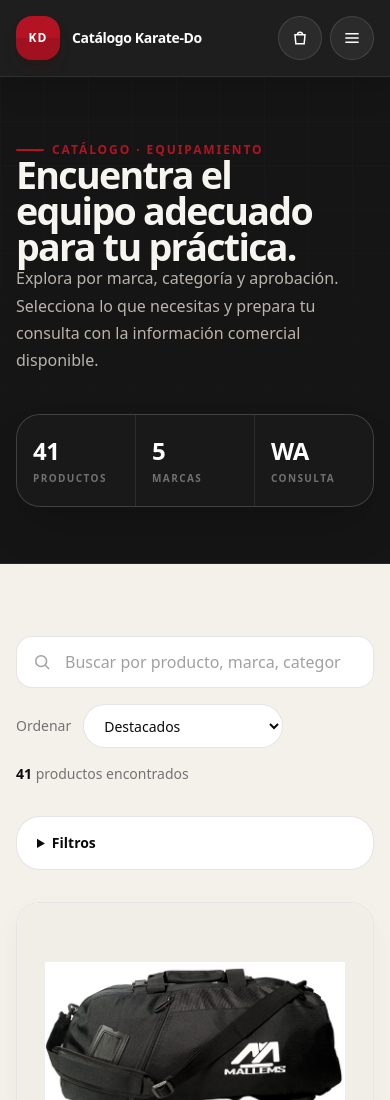
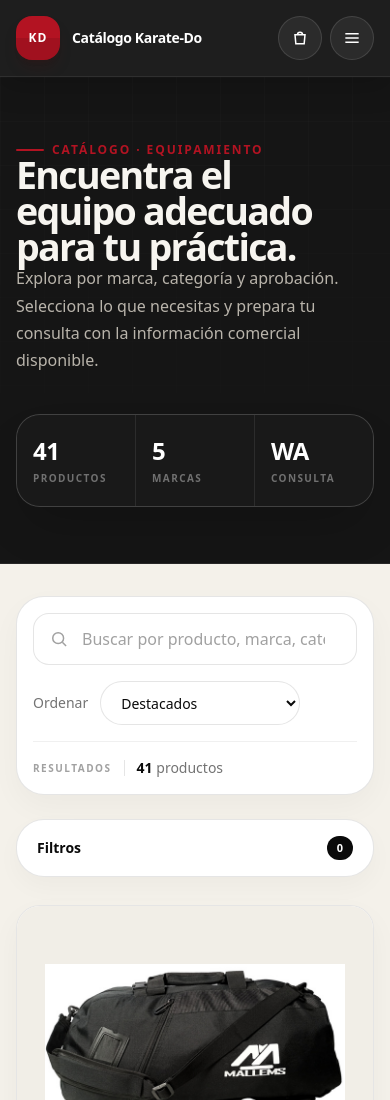
Before and after one commit to maorusohh/catalogo-karate, a Next.js app: page /catalogo in a window 390 px wide. Shown: the top 1100 px of the page. Built offline with nearby package versions, Linux system fonts and the light colour scheme.

Commit message:
refactor: polish catalog controls and results layout

```diff
--- a/src/components/catalog/catalog-client.tsx
+++ b/src/components/catalog/catalog-client.tsx
@@ -73,7 +73,8 @@ export function CatalogClient({ products, brands, categories }: CatalogClientPro
   }
 
   return (
-    <section className="mt-10">
+    <section>
+      <div className="rounded-[1.75rem] border border-black/10 bg-white p-4 shadow-[0_12px_30px_rgba(0,0,0,0.035)] sm:p-5">
         <div className="grid gap-4 lg:grid-cols-[minmax(0,1fr)_auto] lg:items-end">
           <CatalogSearch
             value={filters.search}
@@ -88,28 +89,37 @@ export function CatalogClient({ products, brands, categories }: CatalogClientPro
           <CatalogSortSelect value={sort} onChange={setSort} />
         </div>
 
-      <div className="mt-4 flex flex-wrap items-center justify-between gap-3">
+        <div className="mt-4 flex flex-wrap items-center justify-between gap-3 border-t border-black/6 pt-4">
+          <div className="flex items-center gap-3">
+            <span className="text-[10px] font-semibold tracking-[0.15em] text-neutral-400 uppercase">
+              Resultados
+            </span>
+            <span className="h-4 w-px bg-black/10" />
             <p className="text-sm text-neutral-500">
               <span className="font-semibold text-neutral-950">{filteredProducts.length}</span>{" "}
-          {filteredProducts.length === 1 ? "producto encontrado" : "productos encontrados"}
+              {filteredProducts.length === 1 ? "producto" : "productos"}
             </p>
+          </div>
 
           {(filters.search || activeFilterCount > 0) && (
             <button
               type="button"
               onClick={clearFilters}
-            className="text-sm font-semibold text-[#b31322]"
+              className="text-xs font-semibold text-[var(--ck-red)] transition-colors hover:text-[var(--ck-red-dark)]"
             >
-            Limpiar búsqueda y filtros
+              Restablecer búsqueda
             </button>
           )}
         </div>
+      </div>
 
-      <div className="mt-8 lg:hidden">
-        <details className="overflow-hidden rounded-3xl border border-black/10 bg-white">
-          <summary className="cursor-pointer px-5 py-4 text-sm font-semibold text-neutral-950">
-            Filtros
-            {activeFilterCount > 0 ? ` (${activeFilterCount})` : ""}
+      <div className="mt-6 lg:hidden">
+        <details className="overflow-hidden rounded-[1.75rem] border border-black/10 bg-white shadow-[0_10px_24px_rgba(0,0,0,0.03)]">
+          <summary className="flex cursor-pointer list-none items-center justify-between px-5 py-4 text-sm font-semibold text-neutral-950 [&::-webkit-details-marker]:hidden">
+            <span>Filtros</span>
+            <span className="rounded-full bg-neutral-950 px-2.5 py-1 text-[11px] text-white tabular-nums">
+              {activeFilterCount}
+            </span>
           </summary>
 
           <div className="max-h-[70vh] overflow-y-scroll border-t border-black/10 p-4 [scrollbar-gutter:stable]">
@@ -125,7 +135,7 @@ export function CatalogClient({ products, brands, categories }: CatalogClientPro
         </details>
       </div>
 
-      <div className="mt-8 grid gap-8 lg:grid-cols-[280px_minmax(0,1fr)]">
+      <div className="mt-7 grid gap-8 lg:grid-cols-[280px_minmax(0,1fr)]">
         <aside className="hidden lg:block">
           <div className="sticky top-24 max-h-[calc(100vh-7rem)] overflow-y-scroll overscroll-contain pr-2 [scrollbar-gutter:stable]">
             <CatalogFilters
```
Lines whose indentation alone changed are shown as unchanged.
